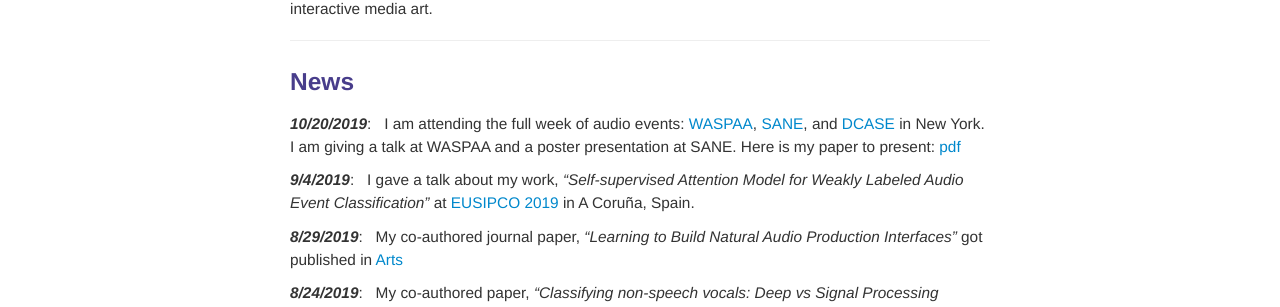
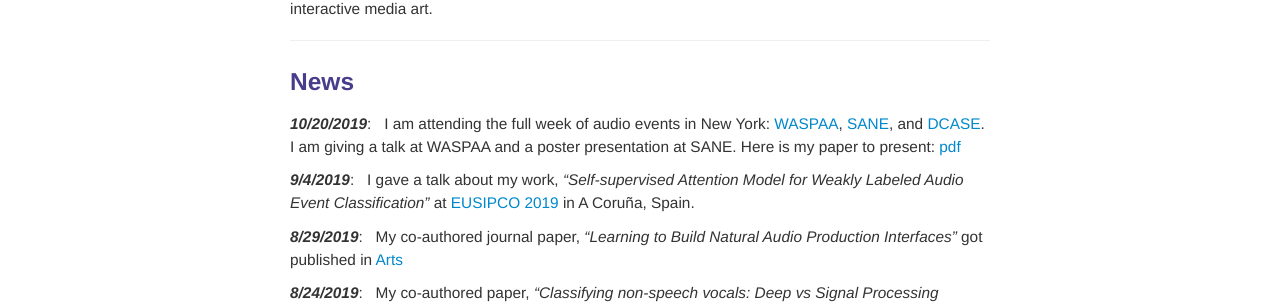
Before and after one commit to bongjun/bongjun.github.io, a Jekyll site: the page built from index.md, in a window 1280 px wide. Shown: the part 442-749 px from the top of the page. Built offline with Jekyll 4.4.1, drawn with Linux system fonts in a browser that asks for light colours.

```diff
--- a/index.md
+++ b/index.md
@@ -38,7 +38,7 @@ Bongjun Kim is a Ph.D. candidate in [the Department of Computer Science](https:/
 <hr>
 
 ### News
-***10/20/2019***:&nbsp;&nbsp; I am attending the full week of audio events: [WASPAA](https://www.waspaa.com/), [SANE](http://www.saneworkshop.org/sane2019/), and [DCASE](http://dcase.community/workshop2019/) in New York. I am giving a talk at WASPAA and a poster presentation at SANE. Here is my paper to present: [pdf](https://www.bongjunkim.com/pages/files/papers/waspaa_2019_kim.pdf)
+***10/20/2019***:&nbsp;&nbsp; I am attending the full week of audio events in New York: [WASPAA](https://www.waspaa.com/), [SANE](http://www.saneworkshop.org/sane2019/), and [DCASE](http://dcase.community/workshop2019/). I am giving a talk at WASPAA and a poster presentation at SANE. Here is my paper to present: [pdf](https://www.bongjunkim.com/pages/files/papers/waspaa_2019_kim.pdf)
 
 ***9/4/2019***:&nbsp;&nbsp; I gave a talk about my work, *"Self-supervised Attention Model for Weakly Labeled Audio Event Classification"* at [EUSIPCO 2019](http://eusipco2019.org/) in A Coruña, Spain.
 
```
